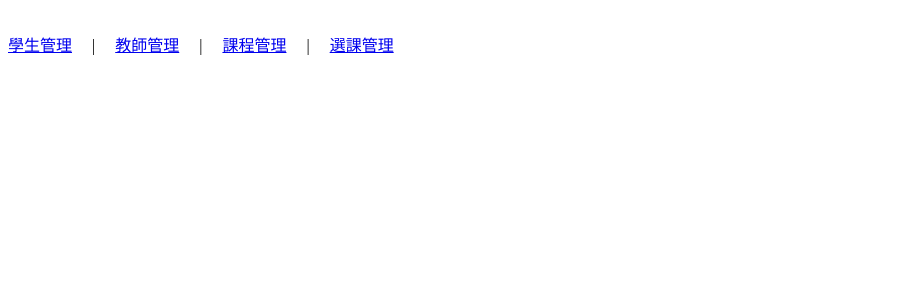
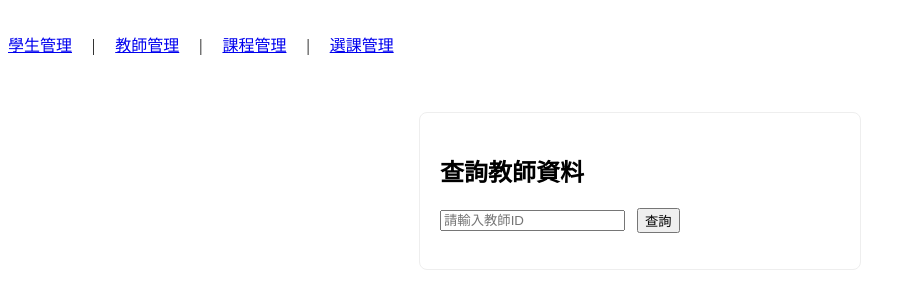
Before and after one commit to meIwata/Vue-20250825, a Vue app: page /teachers/search in a window 1280 px wide. Shown: the top 308 px of the page, without its empty margins (0-915 px from the left). Built offline with nearby package versions, Linux system fonts and the light colour scheme.

Commit message:
新增教師查詢功能，包含教師ID查詢及結果顯示，並更新教師列表導航

```diff
--- a/src/router/index.js
+++ b/src/router/index.js
@@ -4,6 +4,7 @@ import StudentList from '@/views/StudentList.vue'
 import StudentForm from '@/views/StudentForm.vue'
 import GetStudentById from '@/views/GetStudentById.vue'
 import TeacherList from '@/views/TeacherList.vue'
+import GetTeacherById from '@/views/GetTeacherById.vue'
 
 const router = createRouter({
   history: createWebHistory(import.meta.env.BASE_URL),
@@ -18,7 +19,8 @@ const router = createRouter({
     { path: '/students/new', name: 'students-new', component: StudentForm },
     { path: '/students/:id/edit', name: 'students-edit', component: StudentForm, props: true },
     { path: '/students/search', name: 'students-search', component: GetStudentById },
-    { path: '/teachers', name: 'teachers', component: TeacherList}
+    { path: '/teachers', name: 'teachers', component: TeacherList},
+    { path: '/teachers/search', name: 'teachers-search', component: GetTeacherById }
   ],
 })
 
--- a/src/views/GetStudentById.vue
+++ b/src/views/GetStudentById.vue
@@ -7,8 +7,8 @@
     </div>
     <div v-if="error" class="error">{{ error }}</div>
     <div v-if="student">
-      <h3>學生資料</h3>
-      <p>ID: {{ student.studentId }}</p>
+      <h3>查詢結果：</h3>
+      <p>學生ID: {{ student.studentId }}</p>
       <p>姓: {{ student.lastName }}</p>
       <p>名: {{ student.firstName }}</p>
       <p>email: {{ student.email }}</p>
--- /dev/null
+++ b/src/views/GetTeacherById.vue
@@ -0,0 +1,68 @@
+<template>
+  <div class="get-teacher-by-id">
+    <h2>查詢教師資料</h2>
+    <div class="input-row">
+      <input v-model="teacherId" type="text" placeholder="請輸入教師ID" />
+      <button @click="fetchTeacher">查詢</button>
+    </div>
+    <div v-if="error" class="error">{{ error }}</div>
+    <div v-if="teacher">
+      <h3>查詢結果：</h3>
+      <p>教師ID: {{ teacher.teacherId }}</p>
+      <p>姓名: {{ teacher.name }}</p>
+      <p>Email: {{ teacher.email }}</p>
+      <p>年齡: {{ teacher.age }}</p>
+    </div>
+  </div>
+</template>
+
+<script setup>
+import { ref } from 'vue'
+import axios from 'axios'
+
+const teacherId = ref('')
+const teacher = ref(null)
+const error = ref('')
+const loading = ref(false)
+
+async function fetchTeacher() {
+  error.value = ''
+  teacher.value = null
+  if (!teacherId.value) {
+    error.value = '請輸入教師ID'
+    return
+  }
+  loading.value = true
+  try {
+    const res = await axios.get(`http://localhost:8080/api/teachers/${teacherId.value}`)
+    teacher.value = res.data
+    if (!teacher.value) {
+      error.value = '查無此教師'
+    }
+  } catch (e) {
+    error.value = '查詢失敗或查無此教師'
+  } finally {
+    loading.value = false
+  }
+}
+</script>
+
+<style scoped>
+.get-teacher-by-id {
+  max-width: 400px;
+  margin: 40px auto;
+  padding: 20px;
+  border: 1px solid #eee;
+  border-radius: 8px;
+}
+.input-row {
+  display: flex;
+  gap: 12px;
+  align-items: center;
+  margin-bottom: 16px;
+}
+.error {
+  color: red;
+  margin-top: 10px;
+}
+</style>
--- a/src/views/StudentList.vue
+++ b/src/views/StudentList.vue
@@ -4,7 +4,7 @@
 
     <div class="toolbar">
       <router-link class="btn" to="/students/new">+ 新增學生</router-link>
-      <router-link class="btn" to="/students/search">查詢學生</router-link>
+      <router-link class="btn" to="/students/search">使用學生ID做查詢</router-link>
     </div>
 
     <table class="table">
--- a/src/views/TeacherList.vue
+++ b/src/views/TeacherList.vue
@@ -4,7 +4,7 @@
 
     <div class="toolbar">
       <router-link class="btn" to="/teachers/new">+ 新增教師</router-link>
-      <router-link class="btn" to="/teachers/search">查詢教師</router-link>
+      <router-link class="btn" to="/teachers/search">使用教師ID做查詢</router-link>
     </div>
 
     <table class="table">
```
Also changed, not shown: 1 other file (tests, documents, lock files or other folders).
